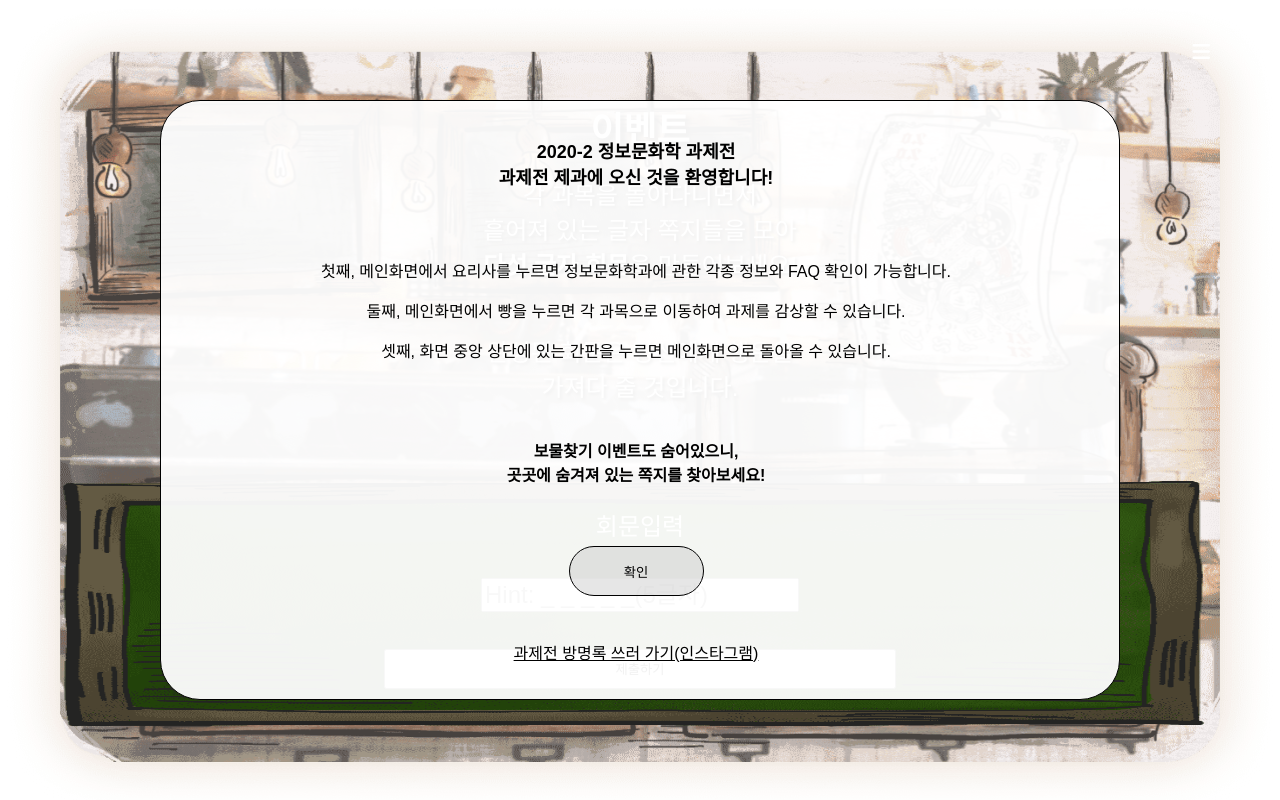
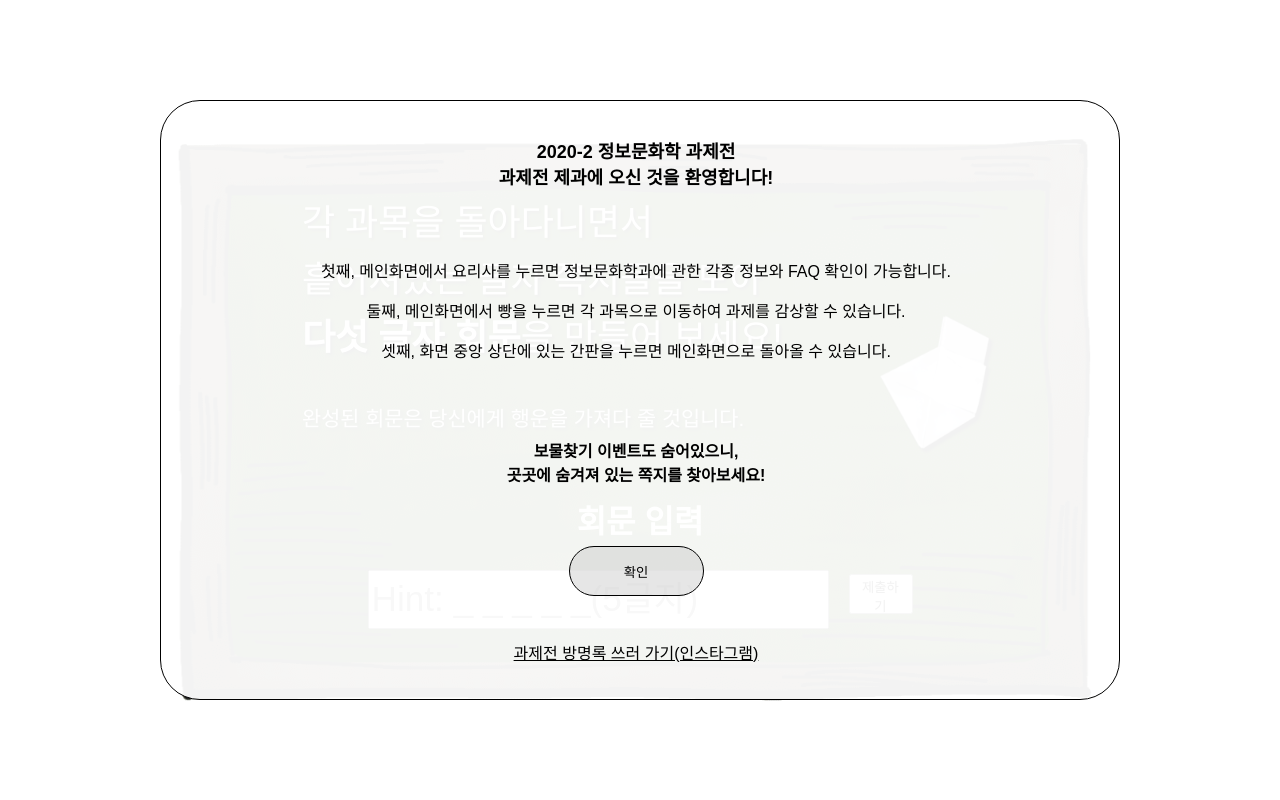
Before and after one commit to isc-exhibition/exhibition-web, a React (Create React App) app: page /event in a window 1280 px wide. Built offline with nearby package versions, Linux system fonts and the light colour scheme.

Commit message:
:sparkles: add Desktop EventPage

```diff
--- a/src/pages/EventPage/EventPage.module.scss
+++ b/src/pages/EventPage/EventPage.module.scss
@@ -1,24 +1,18 @@
-.BackgroundContainer {
+.EventPageContainer {
     width: 100vw;
     height: 100vh;
-}
-
-.BackgroundImage {
-    background-image: url(./assets/EventBackground.png);
-    height: 100vh;
-    width: 100vw;
-    background-size: cover;
-    background-repeat: no-repeat;
-    background-position: center;
-    margin : 0;
+    position: absolute;
+    top:0%;
 
     display: flex;
     flex-direction: column;
     justify-content: space-around;
 }
 
+
+
 .TextContainer{
-    height: 40vh;
+    height: 35vh;
     width: 100vw;
     text-align: center;
 
@@ -52,7 +46,7 @@ text-shadow: 2px 2px 3px black;
 
 .EventBoard {
     background-image: url(./assets/Event_board.png);
-    height: 30vh;
+    height: 40vh;
     width: 100vw;
     background-size: 100% 100%;
     background-repeat: no-repeat;
@@ -67,8 +61,8 @@ text-shadow: 2px 2px 3px black;
 }
 
 .BoardTitle{
+    margin-bottom: 0;
     font-size: 1.2rem;
-    margin: 0px;
     color: white;
 }
 
@@ -83,87 +77,110 @@ input {
 
 
 @media (min-width: 767px) {
-    .BackgroundContainer {
-        width: 100%;
-        height: 100%;
+
+    .EventPageContainer {
+        width: 100vw;
+        height: 100vh;
+        position: absolute;
+        top: 0%;
+
+        display: flex;
+        flex-direction: column;
+        justify-content: center;
+        align-items: center;
     }
 
-    .BackgroundImage {
-        background-image: url(./assets/DesktopEventBackground.png);
-        height: 100vh;
-        width: 100vw;
+
+    .DeskTopBoard {
+        background-image: url(./assets/DesktopBoard.png);
+        height: 80vh;
+        width: 80vw;
+
         background-size: 100% 100%;
         background-repeat: no-repeat;
         background-position: center;
-        display: flex;
-        flex-direction: column;
-        justify-content: space-around;
-    }
-
-    .TextContainer{
-        height: 20vh;
-        width: 100vw;
-        text-align: center;
 
         display: flex;
         flex-direction: column;
+        align-items: center;
         justify-content: space-around;
-    }
-
-    .EventTitle {
-        margin-bottom:10px;
-        text-align: center;
-        color: white;
-        font-weight: bold;
-        font-size: 2.25rem;
-        text-shadow: 4px 4px 4px black;
 
     }
 
-    .EventContent{
-    margin: 1vw;
-    color: white;
-    font-size: 1.5rem;
-    text-shadow: 2px 2px 3px black;
+    .EventLetter {
+        position: absolute;
+        width: 15vw;
+        height: auto;
+        top: 35%;
+        right: 20%;
 
     }
 
-    .EventFiveLetter{
-        margin: 0px;
+
+    .DeskTopTextContainer {
+        margin-top: 50px;
+        width: 45vw;
+        height: 30vh;
+        line-height: 1.6;
+        transform: translateX(-50px);
+
+
+    }
+
+    .DeskTopText {
         color: white;
-        font-weight: bold;
-        font-size: 1.5rem;
+        font-size: 2.25rem;
         text-shadow: 2px 2px 3px black;
 
     }
 
-    .EventBoard {
-        background-image: url(./assets/DesktopBoard.png);
-        height: 35vh;
-        width: 100vw;
-        background-size: 100% 100%;
-        background-repeat: no-repeat;
-        background-position: center;
+    .DeskTopText2 {
+        color: white;
+        font-size: 1.3rem;
+        text-shadow: 2px 2px 3px black;
+        font-weight: normal
+
+    }
+
+    .DeskTopFiveLetter {
+        font-weight: 900
+
+    }
+
+    .DeskTopInputContainer {
+        width: 70vw;
+        height: 30vh;
+
         display: flex;
         flex-direction: column;
         align-items: center;
-        justify-content: space-evenly;
-        margin: 100px 0 0 0;
+        justify-content: space-around;
     }
 
-    .BoardTitle{
-        font-size: 1.5rem;
-        margin : 5px 0px -10px 0px;
+    .InputTitle {
+        font-weight: bold;
         color: white;
+        font-size: 2rem;
+        margin: 30px 0 0 0;
+
     }
 
-    .EventButton {
-        margin-top: -10px;
+    .DeskTopInput {
+        align-items: center;
+        justify-content: space-between;
+        margin-bottom: 50px;
+
+    }
+
+    .DeskTopEventButton {
+        width: 5vw;
         height: 5vh;
-        width: 40vw;
+        margin-left: 20px;
+
     }
 
     input {
-        font-size: 1.5rem;
+        font-size: 2.2rem;
+        line-height: 1.5;
     }
 }
--- a/src/pages/EventPage/EventPage.tsx
+++ b/src/pages/EventPage/EventPage.tsx
@@ -1,11 +1,19 @@
 import React from 'react';
 import styles from './EventPage.module.scss';
 import Navbar from '../../components/Navbar/Navbar';
+import UseMediaQuery from '../../customHooks/UseMediaQuery';
+import EventLetter from './assets/EventLetter.png';
+import BackgroundImage from '../../components/BackgroundImage/BackgroundImage';
+import backgroundImage from '../../assets/background/mobile_background.png';
+
+let event;
 
 function EventPage() {
-  return (
-    <>
-      <div className={styles.BackgroundImage}>
+  const isDeviceHeightHighAsIphone8Plus = UseMediaQuery('(max-width: 767px)');
+
+  if (isDeviceHeightHighAsIphone8Plus) {
+    event = (
+      <div className={styles.EventPageContainer}>
         <div className={styles.TextContainer}>
           <p className={styles.EventTitle}>이벤트</p>
           <p className={styles.EventContent}>
@@ -33,6 +41,41 @@ function EventPage() {
           <button className={styles.EventButton} name="EventButton" type="button">제출하기</button>
         </div>
       </div>
+
+    );
+  } else {
+    event = (
+      <div className={styles.EventPageContainer}>
+        <div>
+          <div className={styles.DeskTopBoard}>
+            <img src={EventLetter} alt="Letter" className={styles.EventLetter} />
+            <div className={styles.DeskTopTextContainer}>
+              <p className={styles.DeskTopText}>
+                각 과목을 돌아다니면서
+                <br />
+                흩어져있는 글자 쪽지들을 모아
+                <br />
+                <span className={styles.DeskTopFiveLetter}>다섯 글자 회문</span>
+                을 만들어 보세요!
+              </p>
+              <p className={styles.DeskTopText2}>완성된 회문은 당신에게 행운을 가져다 줄 것입니다.</p>
+            </div>
+            <div className={styles.DeskTopInputContainer}>
+              <p className={styles.InputTitle}>회문 입력</p>
+              <div className={styles.DeskTopInput}>
+                <input type="text" name="EventAnswer" placeholder="Hint: _ _ _ _ _(5글자)" />
+                <button className={styles.DeskTopEventButton} name="DeskTopEventButton" type="button">제출하기</button>
+              </div>
+            </div>
+          </div>
+        </div>
+      </div>
+    );
+  }
+  return (
+    <>
+      <BackgroundImage backgroundImageUrl={isDeviceHeightHighAsIphone8Plus ? backgroundImage : ''} />
+      {event}
       <Navbar />
     </>
   );
```
